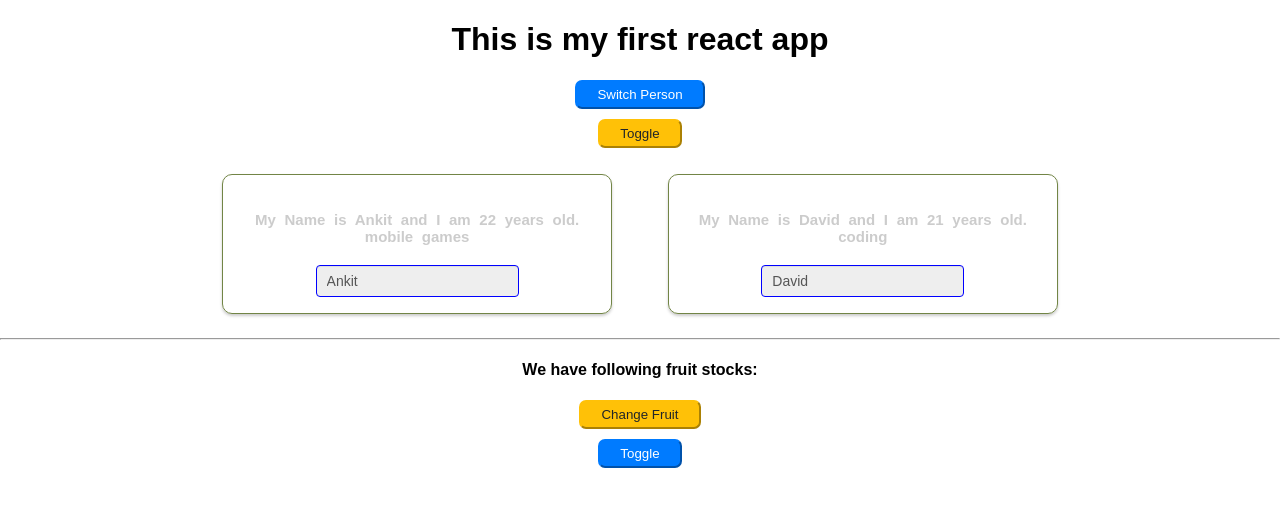
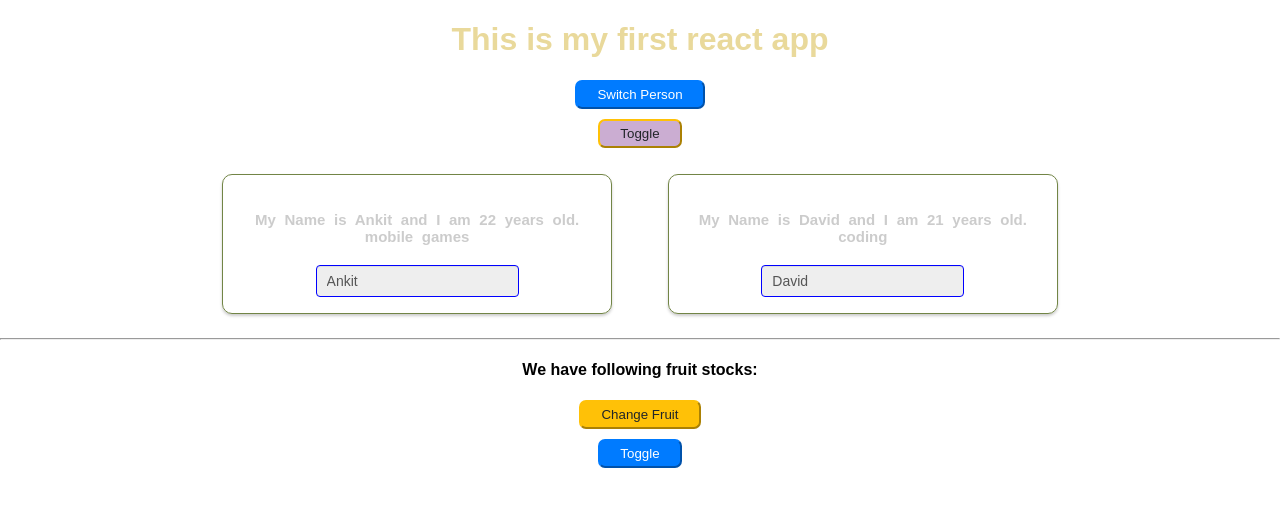
Before and after one commit to Gameonn/react-app, a React (Create React App) app: page / in a window 1280 px wide. Shown: the top 506 px of the page. Built offline with nearby package versions, Linux system fonts and the light colour scheme.

Commit message:
dynamically setting classes

```diff
--- a/package.json
+++ b/package.json
@@ -3,6 +3,7 @@
   "version": "0.1.0",
   "private": true,
   "dependencies": {
+    "radium": "^0.26.0",
     "react": "^16.13.1",
     "react-dom": "^16.13.1",
     "react-scripts": "1.1.5"
--- a/src/App.css
+++ b/src/App.css
@@ -7,6 +7,15 @@
   text-align: center;
   margin: 10px auto;
   border-radius: 7px;
+}
+.dull {
+  color: #e9d99b;
+}
+.spacing {
+  word-spacing: 2.5em;
+}
+.bg {
+  background: whitesmoke;
 }
 
 .btn-primary {
--- a/src/App.js
+++ b/src/App.js
@@ -88,6 +88,9 @@ class App extends Component {
   };
 
   render() {
+    const style = {
+      backgroundColor: '#ffc107'
+    }
     let persons = null;
 
     if (this.state.showPersons) {
@@ -108,20 +111,31 @@ class App extends Component {
           })}
         </div>
       );
+      style.backgroundColor = '#cbadd2';
     }
+
+    let classes = [];
+    if(this.state.persons.length <= 2)
+      classes.push('dull');
+    if(this.state.persons.length <= 1)
+      classes.push('spacing');
+    if(this.state.persons.length == 0)
+      classes.push('bg');
+
+
+
     return (
       <div className="App">
-        <h1> This is my first react app </h1>
+        <h1 className={classes.join(' ')}> This is my first react app </h1>
         <button
           className="btn-primary"
           onClick={() => this.switchPersonHandler("Manuel!!")}
         >
           Switch Person
         </button>
-        <button className="btn-warning" onClick={this.togglePersonsHandler}>
+        <button className="btn-warning" style={style} onClick={this.togglePersonsHandler}>
           Toggle
         </button>
-
         {persons}
 
         <hr />
--- a/src/Person/Person.js
+++ b/src/Person/Person.js
@@ -14,12 +14,6 @@ const person = (props) => {
     boxShadow: "inset 0 1px 1px rgba(0,0,0,.075)",
   };
 
-  // let inputField = null;
-  // if (props.changed)
-    // let inputField = (
-
-    // );
-
   return (
     <div className="Person">
       <h4 onClick={props.click}>
```
Also changed, not shown: 1 other file (tests, documents, lock files or other folders).
